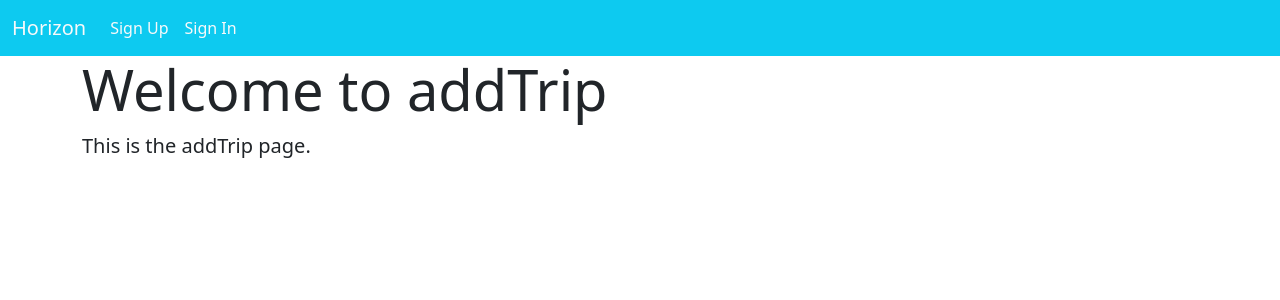
After one commit to Phillipcostas/Horizon-Group, a Django app: page /addTrip in a window 1280 px wide. The commit adds this page. Shown: the top 300 px of the page. Run offline with Django 5.2, Linux system fonts and the light colour scheme; some libraries are stand-ins or nearby versions.

Commit message:
add trip page

```diff
--- /dev/null
+++ b/main_app/templates/addTrip.html
@@ -0,0 +1,10 @@
+{% extends 'base.html' %}
+
+{% block title %}Add Trip{% endblock %}
+
+{% block content %}
+<div class="jumbotron">
+  <h1 class="display-4">Welcome to addTrip</h1>
+  <p class="lead">This is the addTrip page.</p>
+</div>
+{% endblock %}
--- a/main_app/templates/base.html
+++ b/main_app/templates/base.html
@@ -18,10 +18,16 @@
         <ul class="navbar-nav">
 
           {% if user.is_authenticated %}
+
           <li class="nav-item">
             <a class="nav-link link-light" href="{% url 'map' %}">Map</a>
+
             <li class="nav-item">
               <a class="nav-link link-light" href="{% url 'trip' %}">Trip</a>
+
+            <li class="nav-item">
+              <a class="nav-link link-light" href="{% url 'addTrip' %}">Add Trip</a>
+
           <li class="nav-item">
             <a class="nav-link link-light" href="{% url 'login' %}">Log Out</a>
             <form id="logout-form" method="post" action="{% url 'logout' %}" style="display: none;">
--- a/main_app/urls.py
+++ b/main_app/urls.py
@@ -8,6 +8,8 @@ urlpatterns = [
     path('', views.Home.as_view(), name='home'),
     path('map', views.Map.as_view(), name='map'),
     path('trip', views.Trip.as_view(), name='trip'),
+    path('addTrip', views.AddTrip.as_view(), name='addTrip'),
+
     path('accounts/', include('django.contrib.auth.urls')),
     path('accounts/signup/', views.signup, name='signup'),
     path('accounts/login/', views.LoginView.as_view(), name='login'),
--- a/main_app/views.py
+++ b/main_app/views.py
@@ -48,3 +48,6 @@ class Map(LoginView):
 
 class Trip(LoginView):
     template_name = 'trip.html'
+
+class AddTrip(LoginView):
+    template_name = 'addTrip.html'
```
